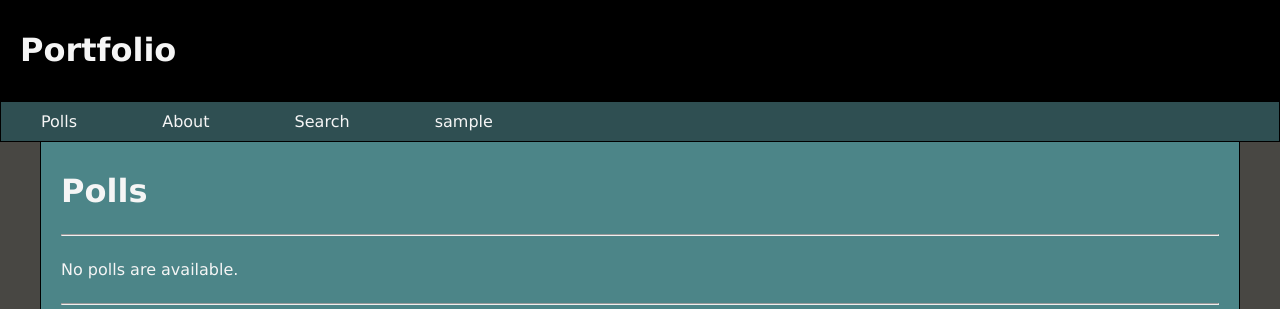
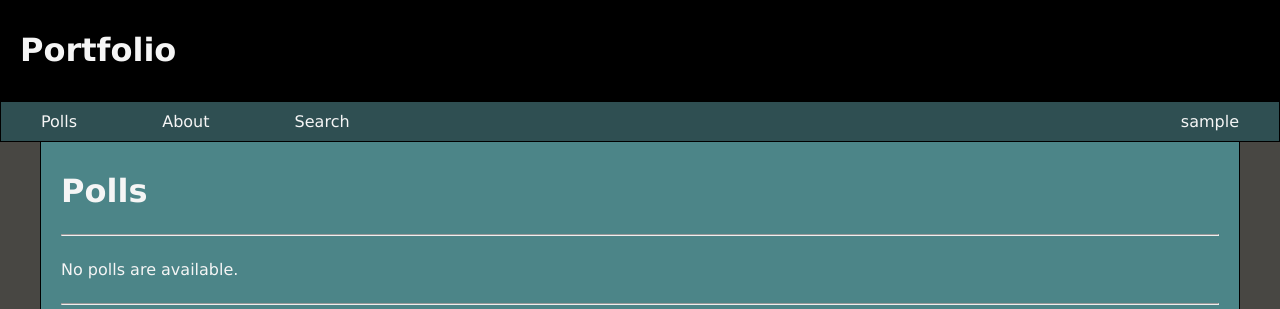
Before and after one commit to Rokudoku/Django-Strawpoll-WebApp, a Django app: page /polls/ in a window 1280 px wide. Shown: the top 309 px of the page. Run offline with Django 3.2, Linux system fonts and the light colour scheme; the visitor is signed in with stand-in values (Sample User, id 1); data that the repository does not hold is empty; some libraries are stand-ins or nearby versions.

Commit message:
Attempt at making my own dropdown menu without looking at tutorials.
Definitely not the best result but functional at least. Also changed some styling with the navbar.

```diff
--- a/polls/static/polls/css/style.css
+++ b/polls/static/polls/css/style.css
@@ -100,7 +100,7 @@ LAYOUT
     margin: 0 auto;
 }
 
-/* split into 2 columns */
+/* split into 2 columns (L-2-COLS) */
 .l-2-col {
     display: grid;
     grid-template-columns: 1fr auto;
@@ -122,8 +122,18 @@ LAYOUT
     display: inline-block;
     padding: 10px 40px;
     text-decoration: none;
+    width: auto;
 }
 .navbar-link:hover {
+    background-color: #193a3d;
+}
+.navbar-dropdown {
+    cursor: pointer;
+    display: inline-block;
+    padding: 10px 40px;
+    width: auto;
+}
+.navbar-dropdown:hover {
     background-color: #193a3d;
 }
 
@@ -264,6 +274,13 @@ STATE
     padding-right: 10px;
 }
 
+.is-hidden {
+    display: none;
+}
+.is-block {
+    display: block;
+}
+
 /* I think this goes here? Intend on spanning this over required areas. */
 .long-word-fix {
     /*Ok... found this interesting hack by accident when trying to PREVENT LOOOOOONG WORDS FROM OVERFLOWING THE PARENT.
--- a/polls/templates/polls/base.html
+++ b/polls/templates/polls/base.html
@@ -17,21 +17,38 @@
     <div class="header">
         <h1 class="header-title">Portfolio</h1>
     </div>
-    <div class="navbar">
+    <div class="navbar l-2-col">
+        <div class="l-2-col-left">
             <a class="navbar-link" href="{% url 'polls:index' %}">Polls</a>
             <a class="navbar-link" href="{% url 'polls:about' %}">About</a>
             <a class="navbar-link" href="#">Search</a>
+        </div>
+        <div class="l-2-col-right">
             {% if user.is_authenticated %}
-            <a class="navbar-link" href="#">{{ user.username }}</a>
+                <div class="navbar-dropdown">
+                    {{ user.username }}
+                    <a class="navbar-link is-hidden" href="{% url 'polls:index' %}">Polls</a>
+                    <a class="navbar-link is-hidden" href="{% url 'polls:index' %}">Polls</a>
+                    <a class="navbar-link is-hidden" href="{% url 'polls:index' %}">Polls</a>
+                </div>
             {% else %}
                 <a class="navbar-link" href="#">Sign in</a>
             {% endif %}
+        </div>
     </div>
     <div class="main-content">
         {% block content %}{% endblock %}
     </div>
 
     <script src="https://ajax.googleapis.com/ajax/libs/jquery/3.2.1/jquery.min.js"></script>
+    <script>
+        $(function() {
+        'use strict';
+            $('.navbar-dropdown').click(function() {
+                $(this).children().toggleClass("is-hidden is-block");
+            });
+        });
+    </script>
     {% block scripts %}{% endblock %}
 </body>
 
--- a/polls/templates/polls/index.html
+++ b/polls/templates/polls/index.html
@@ -83,7 +83,7 @@
 
         var $dropdown_icon = $('.question-dropdown-icon');
 
-        $dropdown_icon.click(function(event) {
+        $dropdown_icon.click(function() {
             // find the dropdown associated with this icon
             var dropdown = $('#' + $(this).attr('dropdown-id'));
             // prevent getting sent to question detail page (if the entire question is a link)
@@ -95,6 +95,6 @@
             // slide up/down the dropdown
             dropdown.slideToggle();
         });
-    })
+    });
     </script>
 {% endblock %}
--- a/polls/templates/polls/results.html
+++ b/polls/templates/polls/results.html
@@ -31,6 +31,6 @@
 {#            percentages.push(percentage);#}
             $(this).css('width', percentage + '%');
         });
-    })
+    });
     </script>
 {% endblock %}
```
Lines whose indentation alone changed are shown as unchanged.
